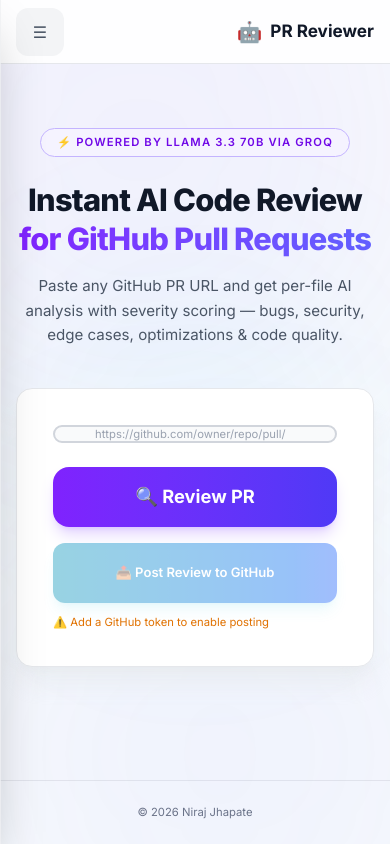
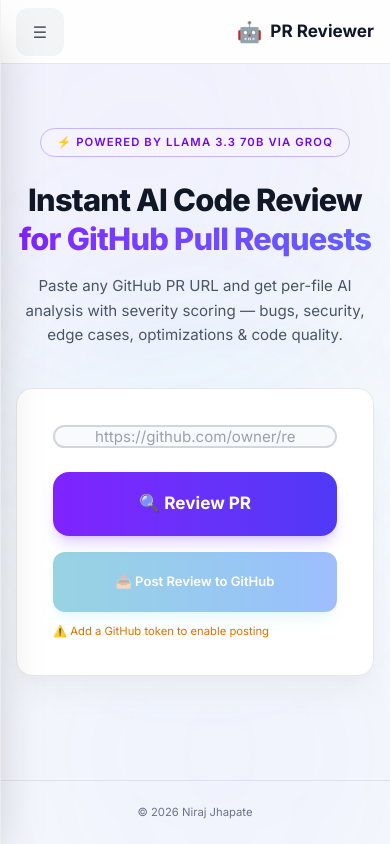
Before and after one commit to jhapate0704/Ai-Pull-Requests-Reviewer, a React (Vite) app in the folder frontend/: page / in a window 390 px wide. Built offline with nearby package versions, Linux system fonts and the light colour scheme; no server answers.

Commit message:
add a  Hover Tooltip for PR Links in searchar

```diff
--- a/frontend/src/components/ui/SearchBar.jsx
+++ b/frontend/src/components/ui/SearchBar.jsx
@@ -48,10 +48,11 @@
           id="pr-url-input"
           type="url"
           value={prUrl}
+          title={prUrl}
           onChange={(e) => onUrlChange(e.target.value)}
           onKeyDown={handleKey}
           placeholder="https://github.com/owner/repo/pull/"
-          className="h-15 flex-2 rounded-2xl border-2 border-gray-300 bg-gray-50 px-10 text-xs text-gray-900 placeholder:text-gray-400 outline-none transition-all duration-200 focus:border-violet-500 focus:ring-4 focus:ring-violet-500/20 dark:border-white/10 dark:bg-gray-800/60 dark:text-white dark:placeholder:text-gray-500"
+          className="h-16 flex-1 rounded-2xl border-2 border-gray-300 bg-gray-50 px-10 text-base sm:text-lg text-gray-900 placeholder:text-gray-400 outline-none transition-all duration-200 focus:border-violet-500 focus:ring-4 focus:ring-violet-500/20 dark:border-white/10 dark:bg-gray-800/60 dark:text-white dark:placeholder:text-gray-500"
         />
         <div className="flex flex-col gap-3 sm:flex-row">
           {/* Main Review execution trigger */}
@@ -59,7 +60,7 @@
             id="review-btn"
             onClick={onReview}
             disabled={busy}
-            className="h-15 w-full sm:w-auto cursor-pointer rounded-2xl bg-gradient-to-r from-violet-600 to-indigo-600 px-10 text-xl font-bold text-white shadow-lg shadow-violet-500/25 transition-all duration-200 hover:-translate-y-0.5 hover:shadow-violet-500/40 disabled:cursor-not-allowed disabled:opacity-50 disabled:transform-none"
+            className="h-16 w-full sm:w-auto cursor-pointer rounded-2xl bg-gradient-to-r from-violet-600 to-indigo-600 px-10 text-lg sm:text-xl font-bold text-white shadow-lg shadow-violet-500/25 transition-all duration-200 hover:-translate-y-0.5 hover:shadow-violet-500/40 disabled:cursor-not-allowed disabled:opacity-50 disabled:transform-none"
           >
             {loading ? '⏳ Reviewing…' : '🔍 Review PR'}
           </button>
@@ -68,7 +69,7 @@
           {loading && onCancel && (
             <button
               onClick={onCancel}
-              className="h-15 w-full sm:w-auto cursor-pointer rounded-2xl bg-red-100 px-10 text-xl font-bold text-red-600 shadow-md transition-all duration-200 hover:bg-red-200 dark:bg-red-500/15 dark:text-red-400 dark:hover:bg-red-500/30"
+              className="h-16 w-full sm:w-auto cursor-pointer rounded-2xl bg-red-100 px-10 text-lg sm:text-xl font-bold text-red-600 shadow-md transition-all duration-200 hover:bg-red-200 dark:bg-red-500/15 dark:text-red-400 dark:hover:bg-red-500/30"
             >
               🛑 Cancel
             </button>
--- a/frontend/src/pages/DashboardPage.jsx
+++ b/frontend/src/pages/DashboardPage.jsx
@@ -150,7 +150,7 @@
                 {history.map(entry => (
                   <li key={entry.id} className="flex items-center justify-between p-4 hover:bg-gray-50 dark:hover:bg-white/5 sm:p-6">
                     <div>
-                      <a href={entry.pr_url} target="_blank" rel="noreferrer" className="font-mono text-sm font-bold text-violet-600 hover:underline dark:text-violet-400">
+                      <a href={entry.pr_url} title={entry.pr_url} target="_blank" rel="noreferrer" className="font-mono text-sm font-bold text-violet-600 hover:underline dark:text-violet-400">
                         {entry.pr_url.split('github.com/')[1] || entry.pr_url}
                       </a>
                       <p className="mt-1 text-sm text-gray-500 dark:text-gray-400">
```
